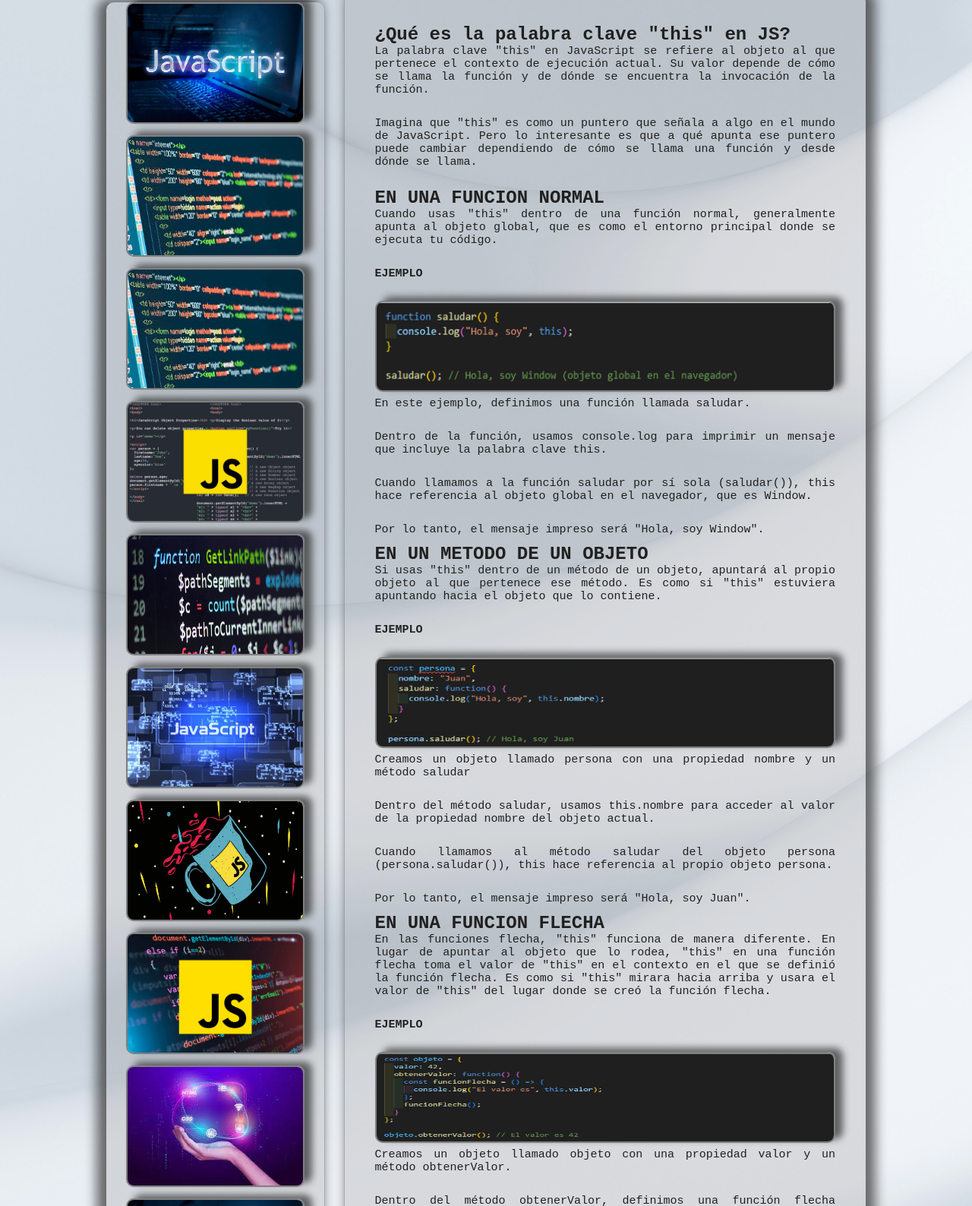
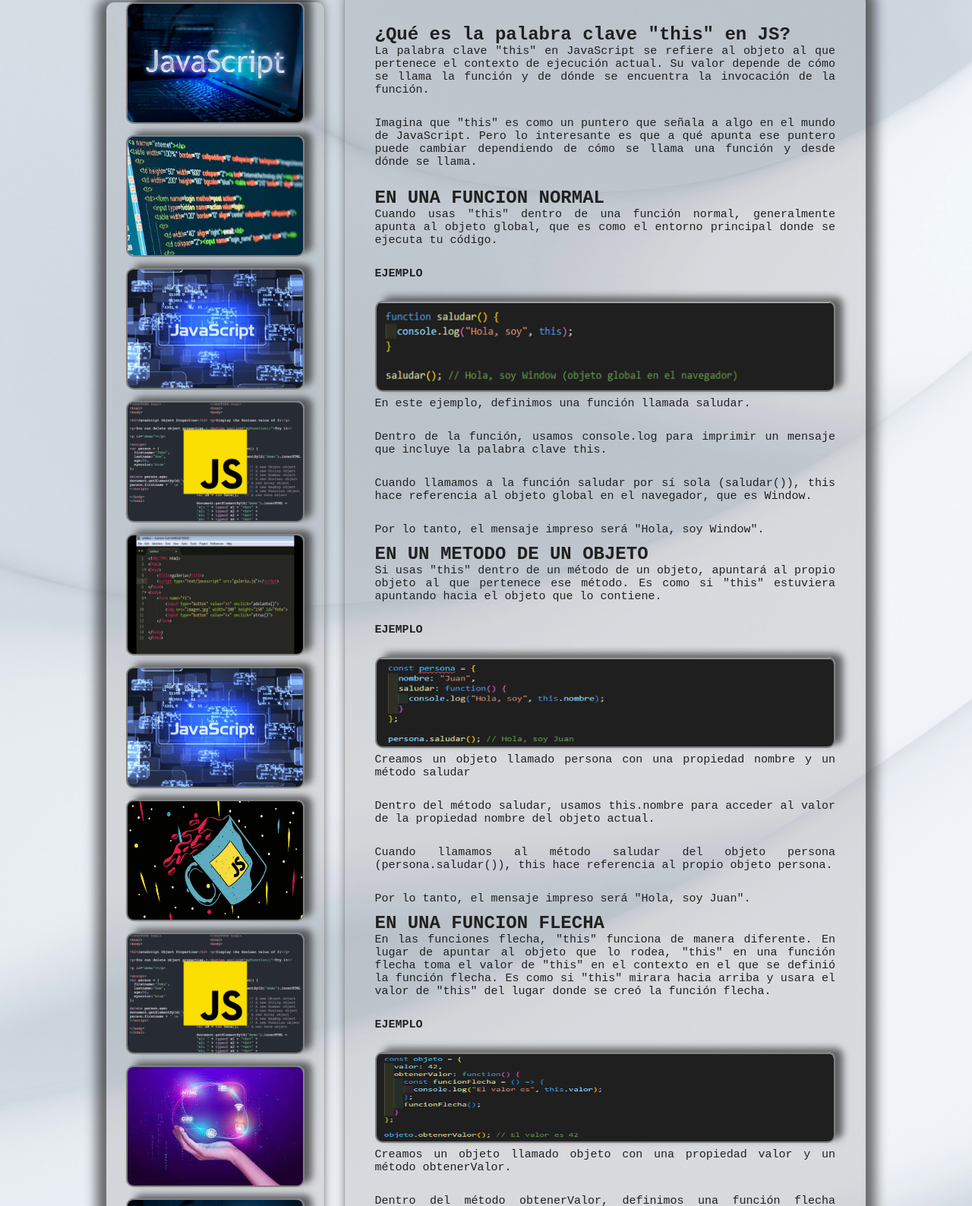
Before and after one commit to Nanoprogr/checkpoint7, a plain HTML site: page THIS_JS.HTML in a window 1280 px wide. Shown: the part 202-1790 px from the top of the page at 76% size. Drawn offline with Linux system fonts and the light colour scheme.

Commit message:
arreglos

```diff
--- a/THIS_JS.HTML
+++ b/THIS_JS.HTML
@@ -51,17 +51,17 @@
                 <br>
                 <img src="javascript 4.jpeg" alt="foto">
                 <br>
-                <img src="javascript 4.jpeg" alt="foto">
+                <img src="JavaScript 7.jpg" alt="foto">
                 <br>
                 <img src="javascript 5.jpeg" alt="foto">
                 <br>
-                <img src="javascript 6.jpg" alt="foto">
+                <img src="javascript 2.jpg" alt="foto">
                 <br>
                 <img src="JavaScript 7.jpg" alt="foto">
                 <br>
                 <img src="JavaScript 9.jpg" alt="foto">
                 <br>
-                <img src="javaScript 1.jpg" alt="foto">
+                <img src="javascript 5.jpeg" alt="foto">
                 <br>
                 <img src="javascript 10.jpeg" alt="foto">
                 <br>
```
Also changed, not shown: DATOSJS.html (+2 -2 lines), DECLARACION-EXPRESION.HTML (+1 -1 lines), FUNCION.html (+2 -2 lines), condicional.html (+1 -1 lines), operador_ternario.html (+2 -2 lines).
